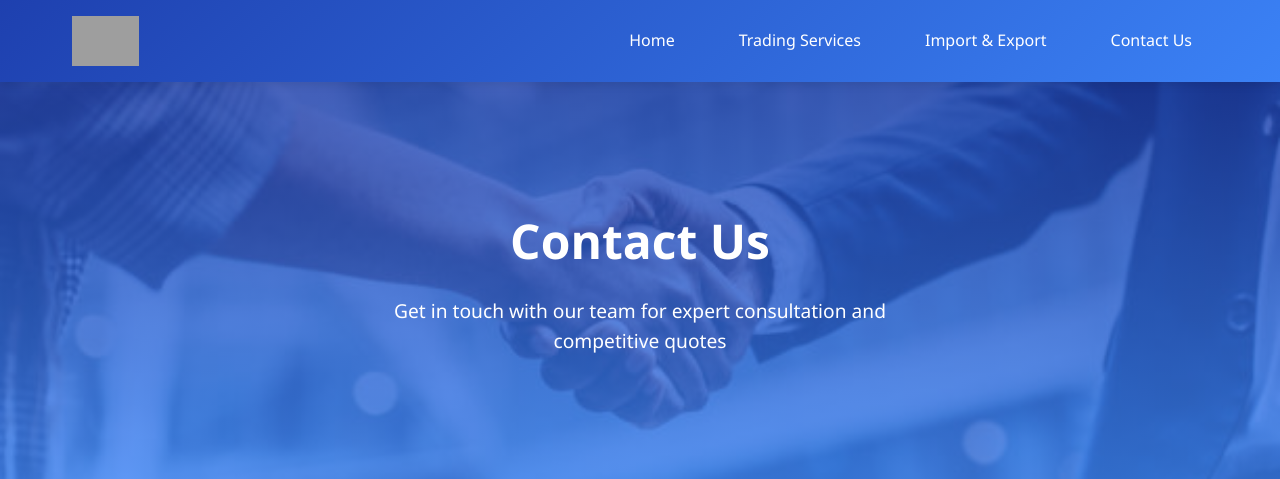
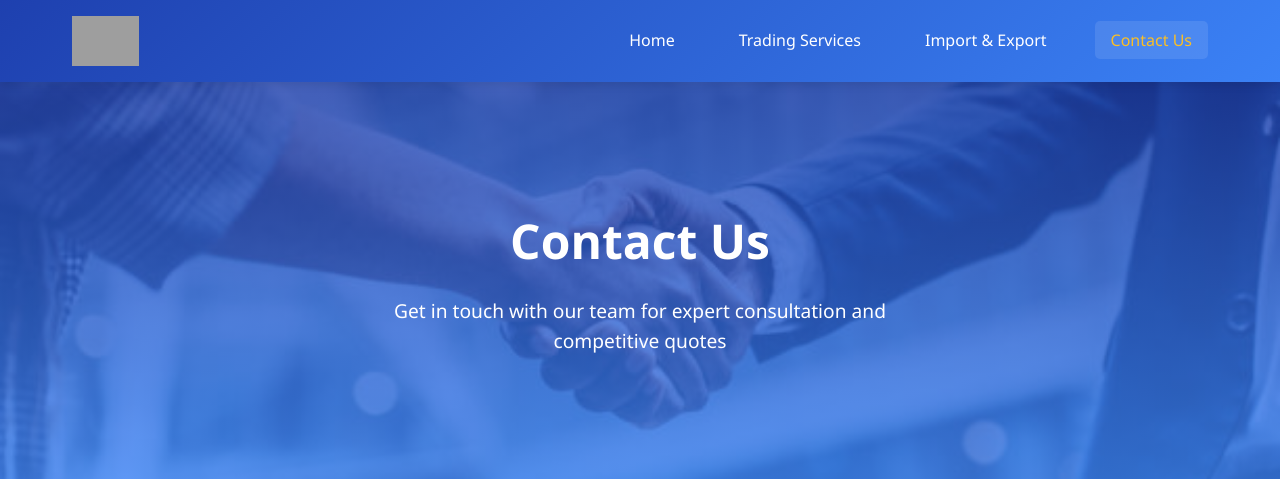
Before and after one commit to mosaad58/https-nokhbav10.manus.space-code-Rcy8AWaxki8gN4Wqhe6Btp, a Flask app: page /contact in a window 1280 px wide. Shown: the top 479 px of the page. Run offline with Flask 3, Linux system fonts and the light colour scheme; grey boxes are pictures that could not be loaded.

Commit message:
Update base.html
changed every occurrence of the following :
1- trading_services => main.trading_services
2- import_export => main.import_export
3-contact =>main.contact

```diff
--- a/app/templates/base.html
+++ b/app/templates/base.html
@@ -230,9 +230,9 @@
             </a>
             <ul class="nav-menu" id="navMenu">
                 <li><a href="{{ url_for('main.index') }}" class="{% if request.endpoint == 'main.index' %}active{% endif %}">Home</a></li>
-                <li><a href="{{ url_for('trading_services') }}" class="{% if request.endpoint == 'trading_services' %}active{% endif %}">Trading Services</a></li>
-                <li><a href="{{ url_for('import_export') }}" class="{% if request.endpoint == 'import_export' %}active{% endif %}">Import & Export</a></li>
-                <li><a href="{{ url_for('contact') }}" class="{% if request.endpoint == 'contact' %}active{% endif %}">Contact Us</a></li>
+                <li><a href="{{ url_for('main.trading_services') }}" class="{% if request.endpoint == 'main.trading_services' %}active{% endif %}">Trading Services</a></li>
+                <li><a href="{{ url_for('main.main.import_export') }}" class="{% if request.endpoint == 'main.main.import_export' %}active{% endif %}">Import & Export</a></li>
+                <li><a href="{{ url_for('main.main.contact') }}" class="{% if request.endpoint == 'main.contact' %}active{% endif %}">Contact Us</a></li>
             </ul>
             <button class="mobile-menu-btn" id="mobileMenuBtn">
                 <i class="fas fa-bars"></i>
@@ -260,10 +260,10 @@
             </div>
             <div class="footer-section">
                 <h3>Our Services</h3>
-                <a href="{{ url_for('trading_services') }}">Technology Equipment Trading</a>
-                <a href="{{ url_for('trading_services') }}">Security & Surveillance Systems</a>
-                <a href="{{ url_for('import_export') }}">Import Services</a>
-                <a href="{{ url_for('import_export') }}">Export Services</a>
+                <a href="{{ url_for('main.trading_services') }}">Technology Equipment Trading</a>
+                <a href="{{ url_for('main.trading_services') }}">Security & Surveillance Systems</a>
+                <a href="{{ url_for('main.import_export') }}">Import Services</a>
+                <a href="{{ url_for('main.import_export') }}">Export Services</a>
             </div>
             <div class="footer-section">
                 <h3>Contact Information</h3>
```
